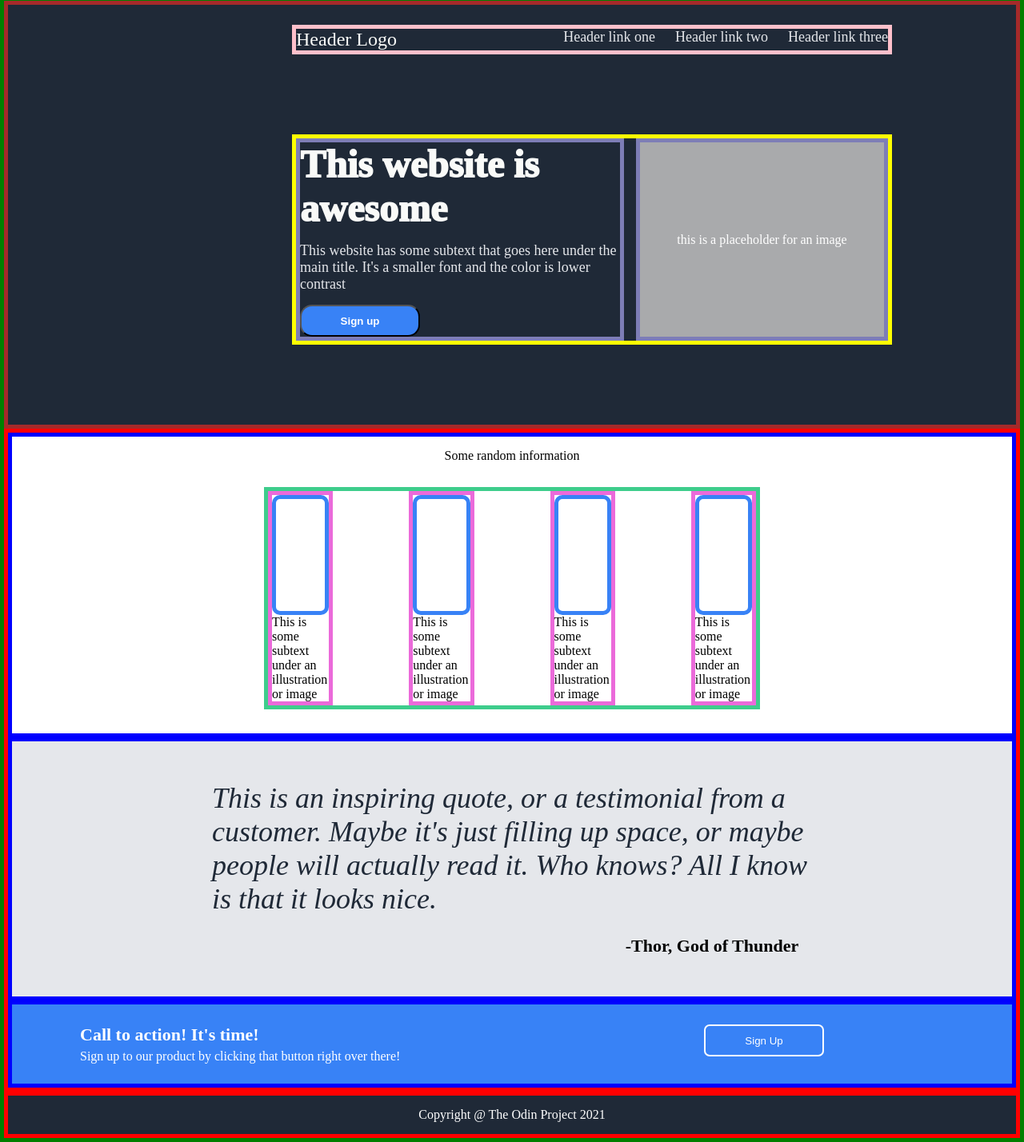
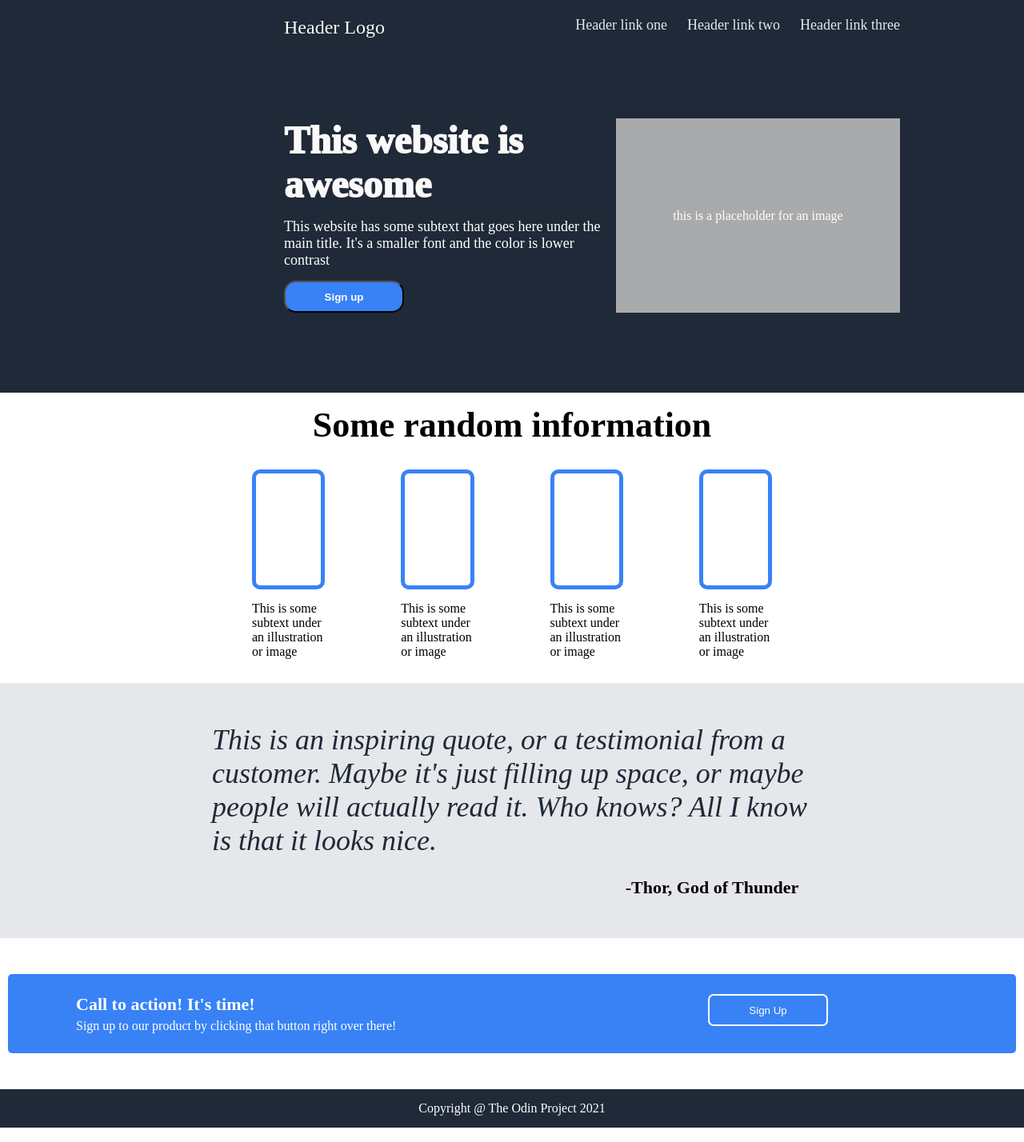
Before and after one commit to JSeptien/Odin-Landing-Page, a plain HTML site: page index.html in a window 1280 px wide. Shown: the part 4-1432 px from the top of the page at 80% size. Drawn offline with Linux system fonts and the light colour scheme.

Commit message:
Change the color text of the header.

```diff
--- a/style.css
+++ b/style.css
@@ -30,15 +30,16 @@ a {
 }
 
 .header-content-left-text-secondary p {
-  color: #E5E7EB;
+ /* color: #E5E7EB; */
   font-size: 18px;
   inline-size: 400px;
+  color: white;
 }
 
 
 
 body {
-    border: 5px solid green;
+   /* border: 5px solid green; */
     background-color: white;
 
 
@@ -57,7 +58,7 @@ body {
 }
 
 .header {
-  border: 5px solid brown;
+  /* border: 5px solid brown; */
   background-color: #1F2937;
   display: flex;
   flex-direction: column;
@@ -73,14 +74,14 @@ body {
 }
 
 .header-nav-bar {
-  border: 5px solid pink;
+  /* border: 5px solid pink; */
   display: flex;
   justify-content: space-between;
 
 }
 
 .header-content {
-  border: 5px solid yellow;
+  /* border: 5px solid yellow; */
   display: flex;
   flex-wrap: nowrap;
   flex: 1 0 auto;
@@ -89,7 +90,7 @@ body {
 }
 
 .header-content-left {
-  border: 5px solid rgb(125, 125, 183);
+  /* border: 5px solid rgb(125, 125, 183); */
   flex: 1;
   display: flex;
   flex-direction: column;
@@ -110,7 +111,7 @@ body {
 }
 
 .header-content-right {
-  border: 5px solid rgb(125, 125, 183);
+  /* border: 5px solid rgb(125, 125, 183); */
   background-color: #a9aaac;
   display: flex;
   justify-content: center;
@@ -129,7 +130,7 @@ body {
 }
 
  .main {
-  border: 5px solid red;
+  /* border: 5px solid red; */
 
   display: flex;
   flex-direction: column;
@@ -142,7 +143,7 @@ body {
 }
 
 .top {
-    border: 5px solid blue;
+   /* border: 5px solid blue; */
 
     display: flex;
     flex-direction: column;
@@ -156,10 +157,13 @@ body {
   display: flex;
   justify-content: center;
   align-items: center;
+
+  font-size: 44px;
+  font-weight: bold;
 }
 
 .top-content {
-    border: 5px solid rgb(62, 205, 140);
+   /* border: 5px solid rgb(62, 205, 140); */
     flex: 1;
     margin: 15px 300px;
 
@@ -170,11 +174,12 @@ body {
 }
 
 .top-content .element {
-    border: 5px solid rgb(235, 106, 218);
+    /* border: 5px solid rgb(235, 106, 218); */
     display: flex;
     flex-direction: column;
     flex: 1;
     justify-content: center;
+    gap: 15px;
 
 }
 
@@ -185,13 +190,16 @@ body {
 
 }
 
-.top-content .element .info p {
+.top-content .element .info {
 
     flex: 1;
+
+    display: flex;
+    justify-content: center;
 }
 
 .mid {
-    border: 5px solid blue;
+   /* border: 5px solid blue; */
     background-color: #E5E7EB;
 
     display: flex;
@@ -221,9 +229,10 @@ body {
 }
 
 .bottom {
-    border: 5px solid blue;
+   /* border: 5px solid blue; */
     flex: 1;
-
+    background: white;
+    padding: 45px 10px;
     display: flex;
     flex-direction: column;
     justify-content: space-around;
@@ -232,6 +241,7 @@ body {
 
 .bottom .section {
     background-color: #3882F6;
+    border-radius: 5px;
     padding: 25px 85px;
     display: flex;
     justify-content: space-between;
@@ -262,7 +272,7 @@ body {
 
 
 .footer {
-    border: 5px solid red;
+   /* border: 5px solid red; */
     flex: 1;
 
     display: flex;
```
